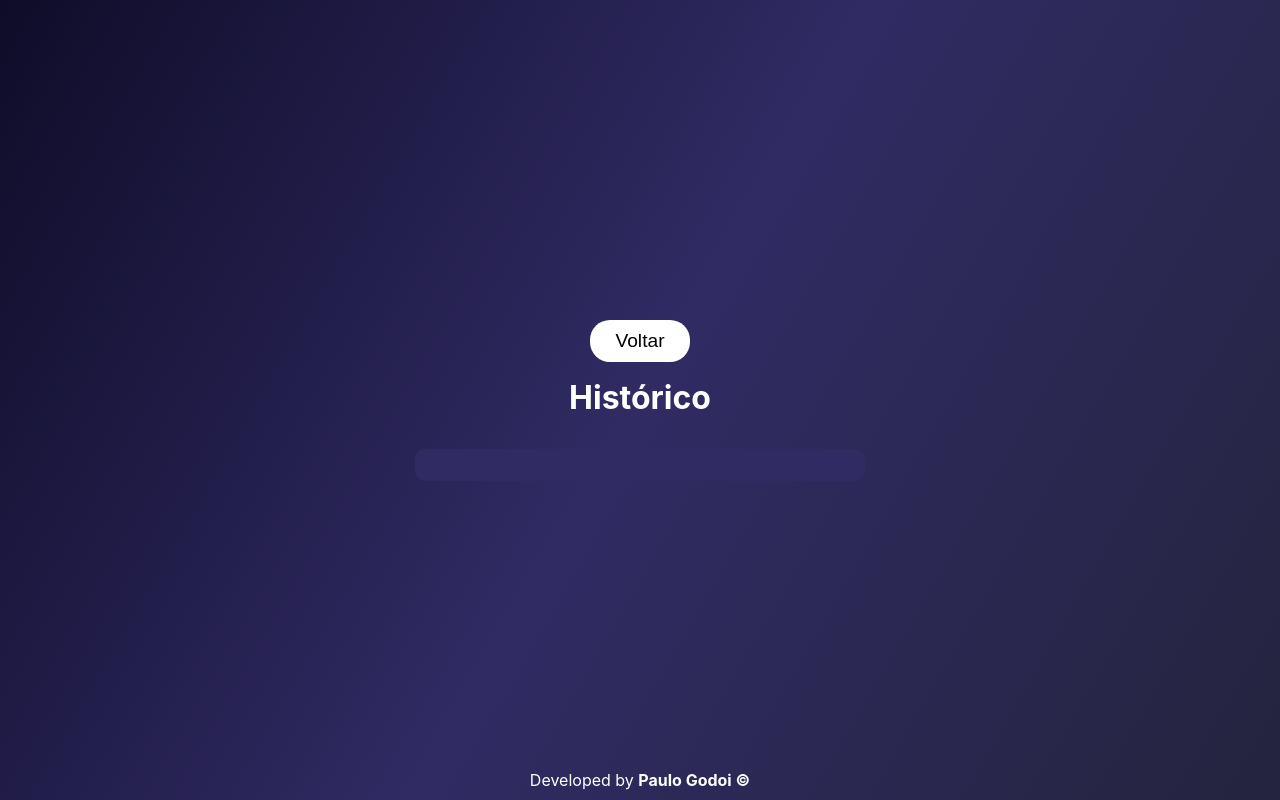
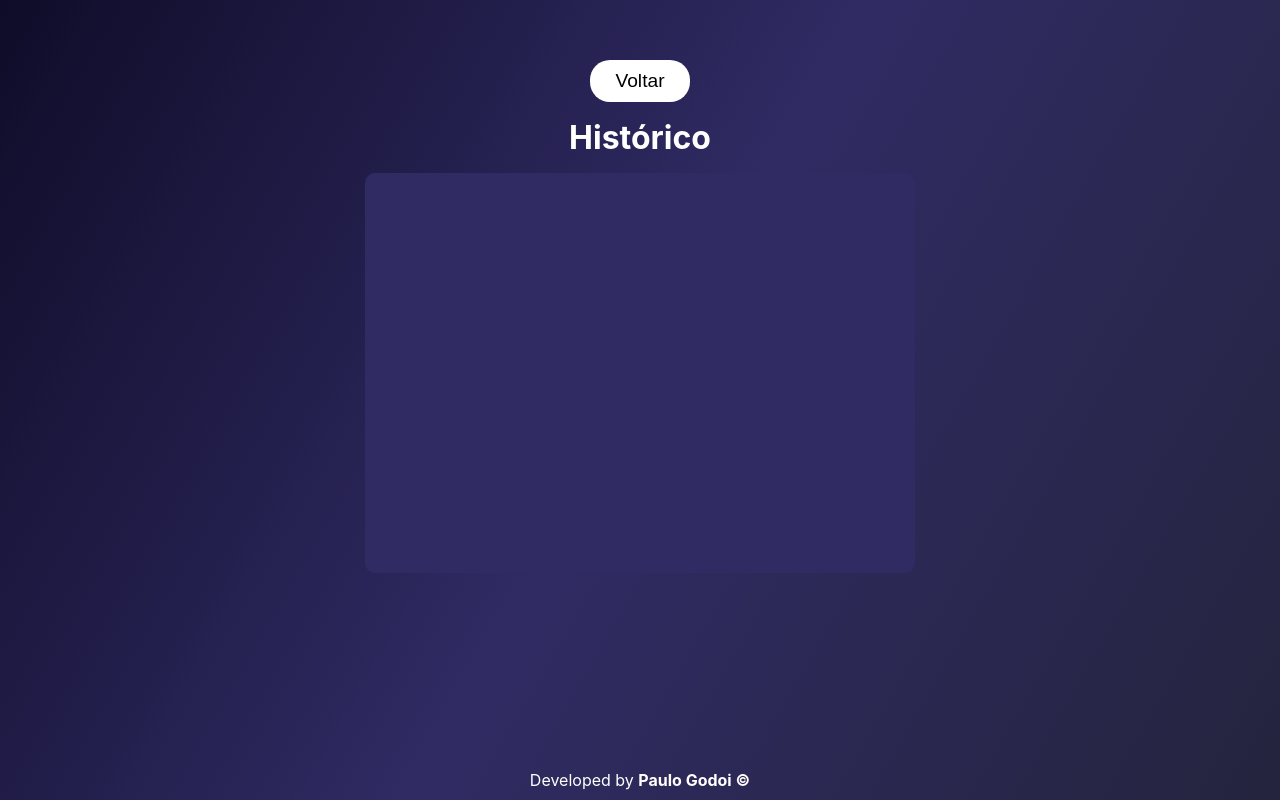
Before and after one commit to paulodegodoi/clicksoft-hubusca, a React (Create React App) app: page /historic in a window 1280 px wide. Built offline with nearby package versions, Linux system fonts and the light colour scheme.

Commit message:
Últimos ajustes

```diff
--- a/src/components/ReposContainer/styles.ts
+++ b/src/components/ReposContainer/styles.ts
@@ -2,7 +2,7 @@ import styled from "styled-components"
 
 export const Section = styled.section`
     width: 500px;
-    height: auto;
+    /* height: auto; */
     background-color: #f0f4f5;
     border-bottom: 10px solid #513894;
     border-radius: 10px;
@@ -12,6 +12,7 @@ export const Section = styled.section`
 
     @media (max-width: 650px) {
         width: 90%;
+        height: 50%;
     }
 `
 
@@ -22,13 +23,13 @@ export const Title = styled.h1`
 `
 
 export const ListOfReposContainer = styled.div`
-    height: 300px;
+    height: 250px;
     margin: 10px;
     padding: .5rem;
     overflow-y: scroll;
 
     @media (max-width: 650px) {
-        height: 250px;
+        height: 85%;
     }
 `
 
--- a/src/components/container/styles.ts
+++ b/src/components/container/styles.ts
@@ -6,12 +6,12 @@ export const Container = styled.main`
     background: linear-gradient(120deg, #0f0c29, #302b63, #24243e);
     display: flex;
     align-items: center;
-    justify-content: center;
     flex-direction: column;
+    padding-top: 60px;
 
     @media (max-width: 650px) {
-        padding-top: 2rem;
         justify-content: flex-start;
+        padding-top: 25px;
     }
 `
 
--- a/src/components/layout/titles/styles.ts
+++ b/src/components/layout/titles/styles.ts
@@ -2,5 +2,5 @@ import styled from "styled-components";
 
 export const Title = styled.h1`
     color: white;
-    margin-bottom: 1em;
+    margin-bottom: .5em;
 `;
--- a/src/pages/Historic/styles.ts
+++ b/src/pages/Historic/styles.ts
@@ -2,10 +2,10 @@ import styled from "styled-components"
 
 export const HistoricContainer = styled.div`
     height: auto;
-    max-height: 400px;
-    width: 450px;
+    height: 400px;
+    width: 550px;
     background: #302b63;
-    padding: 1rem;
+    /* padding: 1rem; */
     border-radius: 10px;
     display: flex;
     flex-direction: column;
@@ -14,5 +14,6 @@ export const HistoricContainer = styled.div`
 
     @media (max-width: 650px) {
         width: 90%;
+        height: 70%;
     }
 `
```
